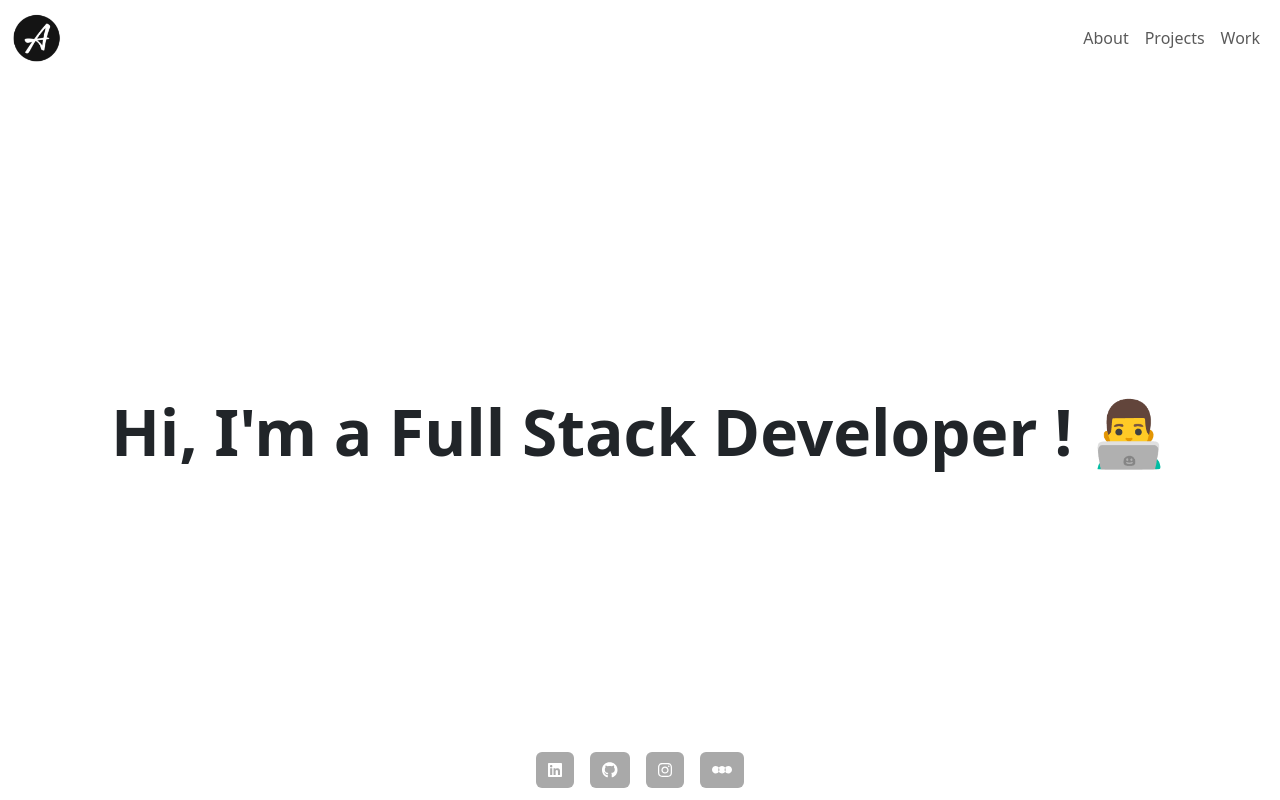
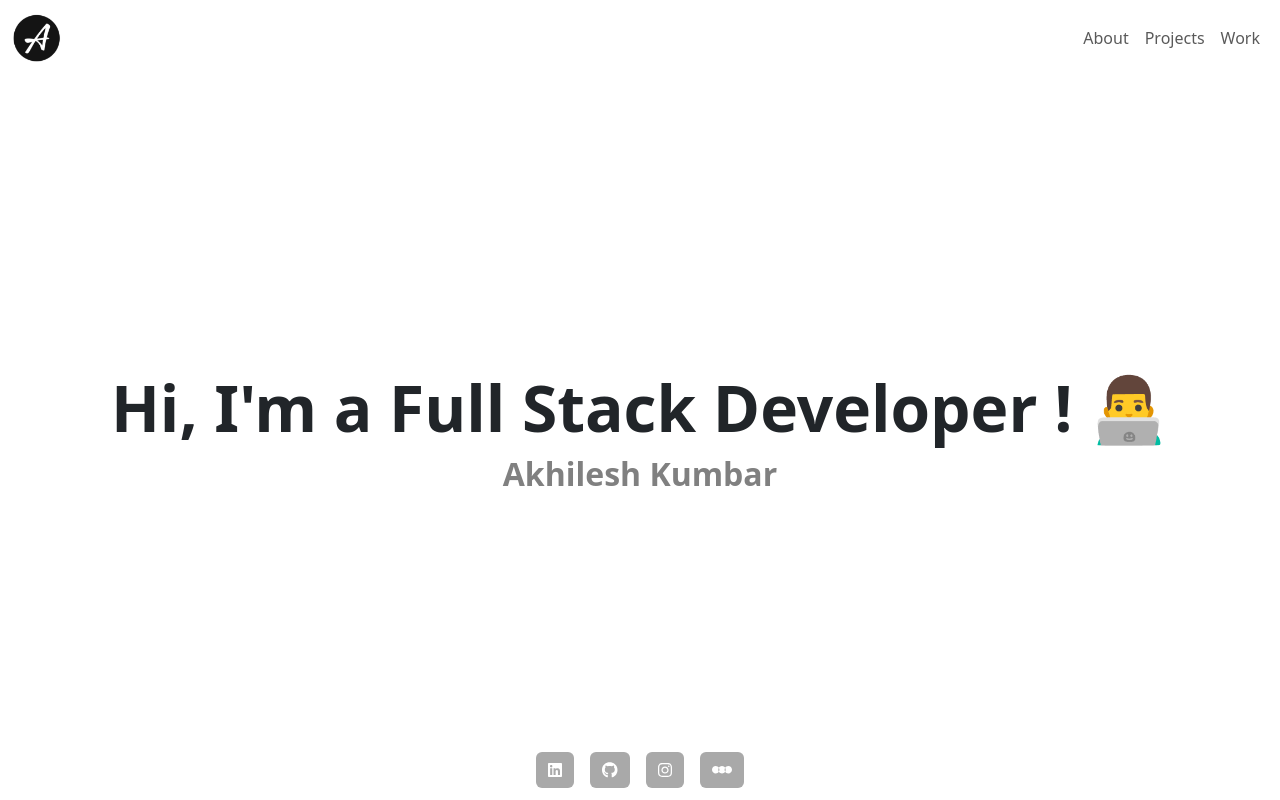
Before and after one commit to akhil8951/akhil8951.github.io, a React (Create React App) app: page / in a window 1280 px wide. Built offline with nearby package versions, Linux system fonts and the light colour scheme.

Commit message:
Table animation added

```diff
--- a/src/components/About.js
+++ b/src/components/About.js
@@ -1,9 +1,16 @@
 import { Container, Row, Col } from "react-bootstrap";
 import "../styles/css/About.css";
+import { useSpring, animated } from "react-spring";
 import { FontAwesomeIcon } from "@fortawesome/react-fontawesome";
 import { faCoffee, faHeart } from "@fortawesome/free-solid-svg-icons";
 
 const About = () => {
+  const fadeIn = useSpring({
+    opacity: 1,
+    transform: "translateY(0)",
+    from: { opacity: 0, transform: "translateY(20px)" },
+  });
+
   return (
     <>
       <Container className="about-main">
@@ -43,6 +50,7 @@ const About = () => {
           <h3>Skills: </h3>
           <br />
           <Container className="skills-table">
+            <animated.div style={fadeIn}>
               <Row>
                 <Col className="skills-table-col" md={2}>
                   <h5>Language:</h5>{" "}
@@ -68,8 +76,8 @@ const About = () => {
                 <Col className="skills-table-col" md={10}>
                   <h5>
                     {" "}
-                  Node.JS, Rest API ,Django Rest Framework, .NET Framework, AWS,
-                  SQL, MySQL, Express.JS
+                    Node.JS, Rest API ,Django Rest Framework, .NET Framework,
+                    AWS, SQL, MySQL, Express.JS
                   </h5>
                 </Col>
               </Row>
@@ -93,6 +101,7 @@ const About = () => {
                   </h5>
                 </Col>
               </Row>
+            </animated.div>
           </Container>
         </Container>
       </Container>
--- a/src/components/Home.js
+++ b/src/components/Home.js
@@ -14,11 +14,11 @@ const Home = () => {
     <>
       <Container fluid className="home-main">
         <Container className="home-title">
-          {/* <Typing speed={100} cursorClassName="cursor"> */}
           <h1>Hi, I'm a Full Stack Developer ! 👨‍💻</h1>
-          {/* </Typing> */}
         </Container>
-        <Container className="home-subtitle"></Container>
+        <Container className="home-subtitle">
+          <h5>Akhilesh Kumbar</h5>
+        </Container>
         <Container className="home-connect">
           <Button
             className="social-button"
--- a/src/styles/scss/About.scss
+++ b/src/styles/scss/About.scss
@@ -32,6 +32,8 @@
     }
 
     .skills-table {
+
+
       .skills-table-col {
         border: 1px dotted black;
         padding: 1rem;
```
Also changed, not shown: 1 other file (tests, documents, lock files or other folders). Lines whose indentation alone changed are shown as unchanged.
